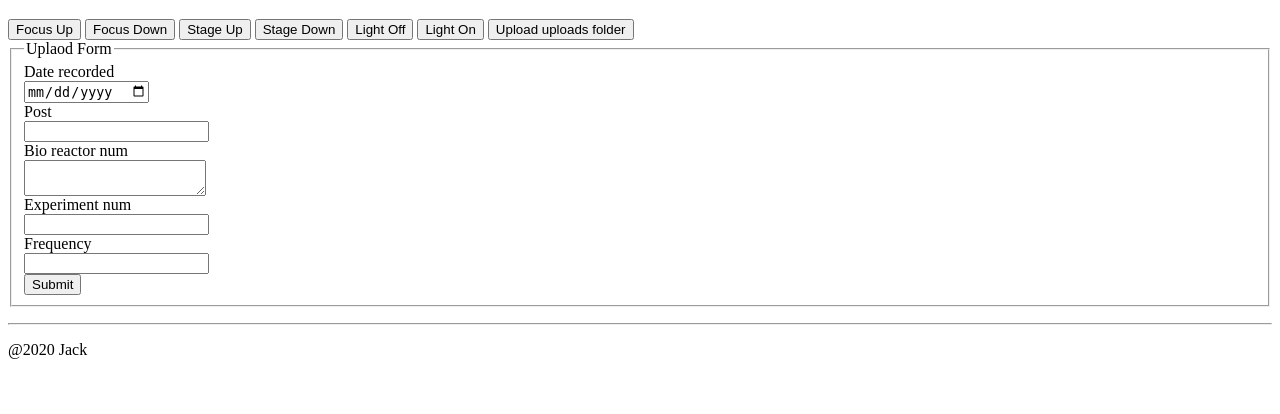
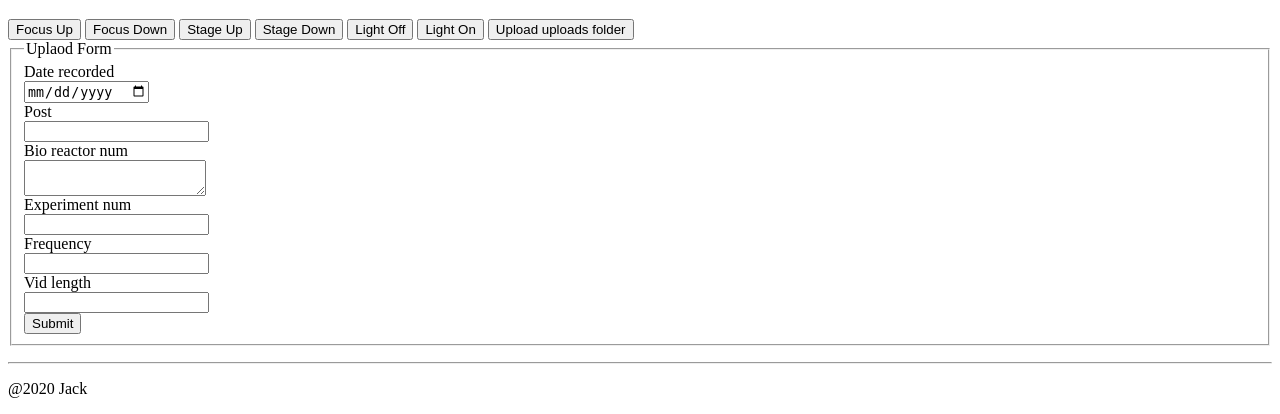
Before and after one commit to teammurphy/Multi_Tissue_Recording, a Python web app: template flask/templates/index.html in a window 1280 px wide. Shown: the part 532-946 px from the top of the page. Before the commit the page ends 891 px from the top, so only its background shows below. Run offline with Jinja, Linux system fonts and the light colour scheme; the template is opened without the code that fills it: most values are stand-ins (such as "Sample title", 1, 10 or a date in 2020); form fields are guessed from the names that the template uses.

Commit message:
recording len

```diff
--- a/flask/app.py
+++ b/flask/app.py
@@ -104,7 +104,9 @@ def index_post():
 		path_to_file = f'static/uploads/{experiment_num}/{date_string}/videoFiles/{vid_name}'
 		new_video_id = models.insert_video(
 				form.date_recorded.data, experiment_num, bio_reactor_num, form.frequency.data, path_to_file)
-		Camera.rec(10, path_to_file)
+		print(form.vid_length.data)
+		Camera.rec(form.vid_length.data, path_to_file)
+		os.system(f'rsync -a --ignore-existing static/uploads/ {ip_of_host}:~/uploader/')
 		# add the tissues to the databse as children of the vid, experiment and bio reactor
 		add_tissues(li_of_post_info, experiment_num, bio_reactor_num, new_video_id)
 		return ''' <h1>check database</h1> '''
--- a/flask/forms.py
+++ b/flask/forms.py
@@ -24,6 +24,7 @@ class upload_to_b_form(FlaskForm):
     frequency = DecimalField('Enter the Frequency')
     bio_reactor_num = IntegerField('Enter Bio Reactor Number')
     experiment_num = IntegerField('Enter Experiment number')
+    vid_length = IntegerField('Enter the length of recording')
     submit = SubmitField('Submit')
 
 
--- a/flask/templates/index.html
+++ b/flask/templates/index.html
@@ -64,6 +64,10 @@
       {{ form.frequency }}
       <br>
 
+      {{ form.vid_length.label }}<br>
+      {{ form.vid_length }}
+      <br>
+
       {{ form.submit }}
 
     </fieldset>
```
